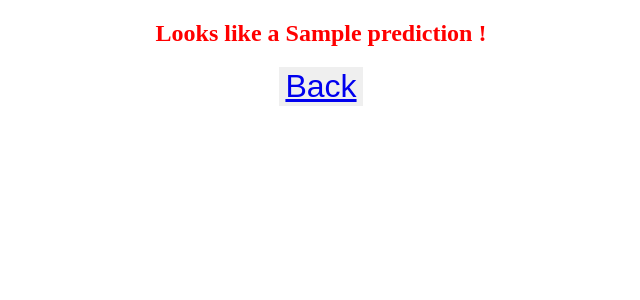
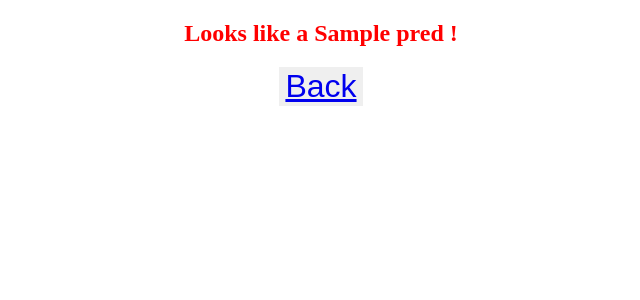
Before and after one commit to RuinedPenguin/SMAI-IIITH-Project-Lenet, a Flask app: template src/app/templates/results.html in a window 1280 px wide. Shown: the part 63-363 px from the top of the page, without its empty margins (319-959 px from the left). Run offline with Flask 2, Linux system fonts and the light colour scheme; the template is opened without the code that fills it: most values are stand-ins (such as "Sample title", 1, 10 or a date in 2020); parts of the project's set-up code (start-up, migrations or seed data) failed here and were passed over; some libraries are stand-ins or nearby versions.

Commit message:
improving predictions

```diff
--- a/src/app/app.py
+++ b/src/app/app.py
@@ -60,7 +60,8 @@ def predict():
         resized = normalize(cv2.resize(image, (32,32), interpolation = cv2.INTER_AREA))
         # plt.imsave('ex.jpeg', resized)
         pred = model(resized.reshape(1,32,32,1) , mode = 'test')
-        return render_template('results.html', prediction = pred)
+        print(pred)
+        return render_template('results.html', prediction = {'pred' : pred})
 
 
 if __name__ == '__main__':
--- a/src/app/static/draw.js
+++ b/src/app/static/draw.js
@@ -53,7 +53,7 @@ function redraw() {
     context.clearRect(0, 0, context.canvas.width, context.canvas.height); // Clears the canvas
     context.strokeStyle = curColor;
     context.lineJoin = "round";
-    context.lineWidth = 3;
+    context.lineWidth =50;
 for (var i = 0; i < clickX.length; i++) {
     context.beginPath();
     if (clickDrag[i] && i) {
--- a/src/app/templates/results.html
+++ b/src/app/templates/results.html
@@ -16,7 +16,7 @@
 <body>
     <div class="results">
         {%if prediction%}
-        <h2 style="color:red;">Looks like a {{ prediction[0] }} ! </h2>
+        <h2 style="color:red;">Looks like a {{ prediction['pred'][0] }} ! </h2>
         {%else%}
          <h2 style="color:red;">Nothing to predict ! </h2>
         {%endif%}
```
